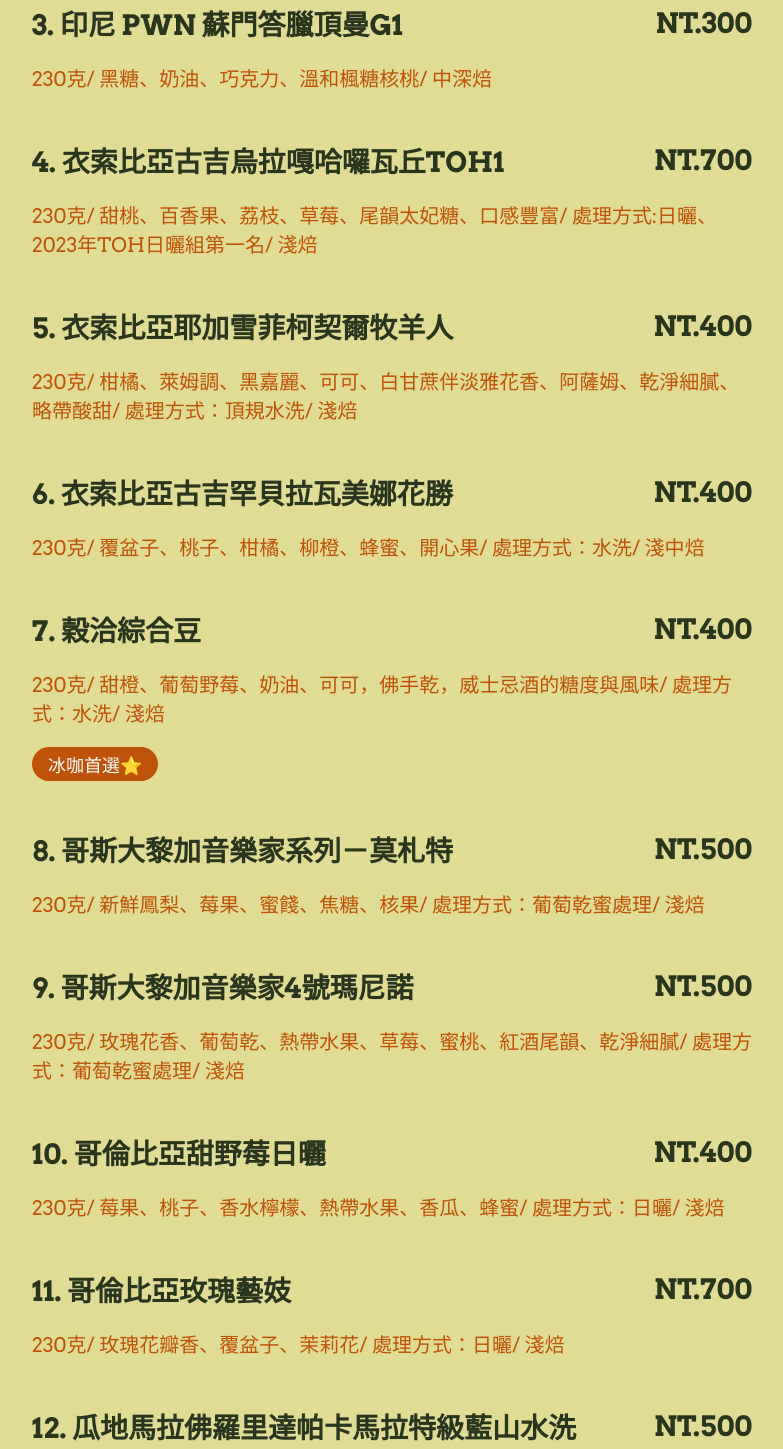
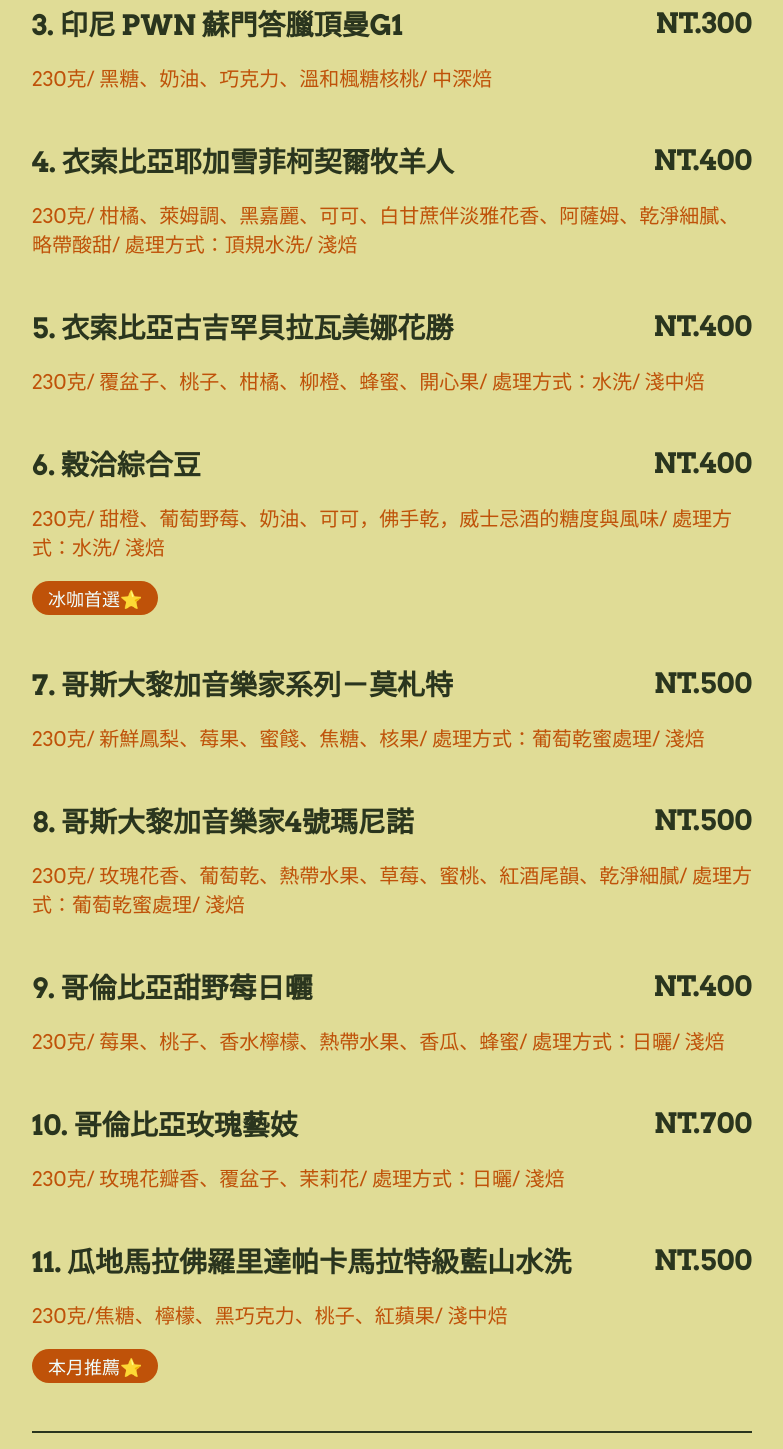
Before and after one commit to hsinyingt/gucha-coffee-web, a plain HTML site: page index.html in a window 1280 px wide. Shown: the part 587-2036 px from the top of the page, without its empty margins (248-1031 px from the left). Drawn offline with Linux system fonts and the light colour scheme.

Commit message:
delete items

```diff
--- a/index.html
+++ b/index.html
@@ -61,17 +61,7 @@
       </div>
       <div class="items">
         <div class="namePrice">
-          <h2>4. 衣索比亞古吉烏拉嘎哈囉瓦丘TOH1</h2>
-          <h2>NT.700</h2>
-        </div>
-        <p>
-          230克/ 甜桃、百香果、荔枝、草莓、尾韻太妃糖、口感豐富/
-          處理方式:日曬、2023年TOH日曬組第一名/ 淺焙
-        </p>
-      </div>
-      <div class="items">
-        <div class="namePrice">
-          <h2>5. 衣索比亞耶加雪菲柯契爾牧羊人</h2>
+          <h2>4. 衣索比亞耶加雪菲柯契爾牧羊人</h2>
           <h2>NT.400</h2>
         </div>
         <p>
@@ -82,7 +72,7 @@
       </div>
       <div class="items">
         <div class="namePrice">
-          <h2>6. 衣索比亞古吉罕貝拉瓦美娜花勝</h2>
+          <h2>5. 衣索比亞古吉罕貝拉瓦美娜花勝</h2>
           <h2>NT.400</h2>
         </div>
         <p>
@@ -91,7 +81,7 @@
       </div>
       <div class="items">
         <div class="namePrice">
-          <h2>7. 穀洽綜合豆</h2>
+          <h2>6. 穀洽綜合豆</h2>
           <h2>NT.400</h2>
         </div>
         <p>
@@ -102,7 +92,7 @@
       </div>
       <div class="items">
         <div class="namePrice">
-          <h2>8. 哥斯大黎加音樂家系列－莫札特</h2>
+          <h2>7. 哥斯大黎加音樂家系列－莫札特</h2>
           <h2>NT.500</h2>
         </div>
         <p>
@@ -111,7 +101,7 @@
       </div>
       <div class="items">
         <div class="namePrice">
-          <h2>9. 哥斯大黎加音樂家4號瑪尼諾</h2>
+          <h2>8. 哥斯大黎加音樂家4號瑪尼諾</h2>
           <h2>NT.500</h2>
         </div>
         <p>
@@ -121,7 +111,7 @@
       </div>
       <div class="items">
         <div class="namePrice">
-          <h2>10. 哥倫比亞甜野莓日曬</h2>
+          <h2>9. 哥倫比亞甜野莓日曬</h2>
           <h2>NT.400</h2>
         </div>
         <p>
@@ -131,14 +121,14 @@
       </div>
       <div class="items">
         <div class="namePrice">
-          <h2>11. 哥倫比亞玫瑰藝妓</h2>
+          <h2>10. 哥倫比亞玫瑰藝妓</h2>
           <h2>NT.700</h2>
         </div>
         <p>230克/ 玫瑰花瓣香、覆盆子、茉莉花/ 處理方式：日曬/ 淺焙</p>
       </div>
       <div class="items">
         <div class="namePrice">
-          <h2>12. 瓜地馬拉佛羅里達帕卡馬拉特級藍山水洗</h2>
+          <h2>11. 瓜地馬拉佛羅里達帕卡馬拉特級藍山水洗</h2>
           <h2>NT.500</h2>
         </div>
         <p>230克/焦糖、檸檬、黑巧克力、桃子、紅蘋果/ 淺中焙</p>
```
